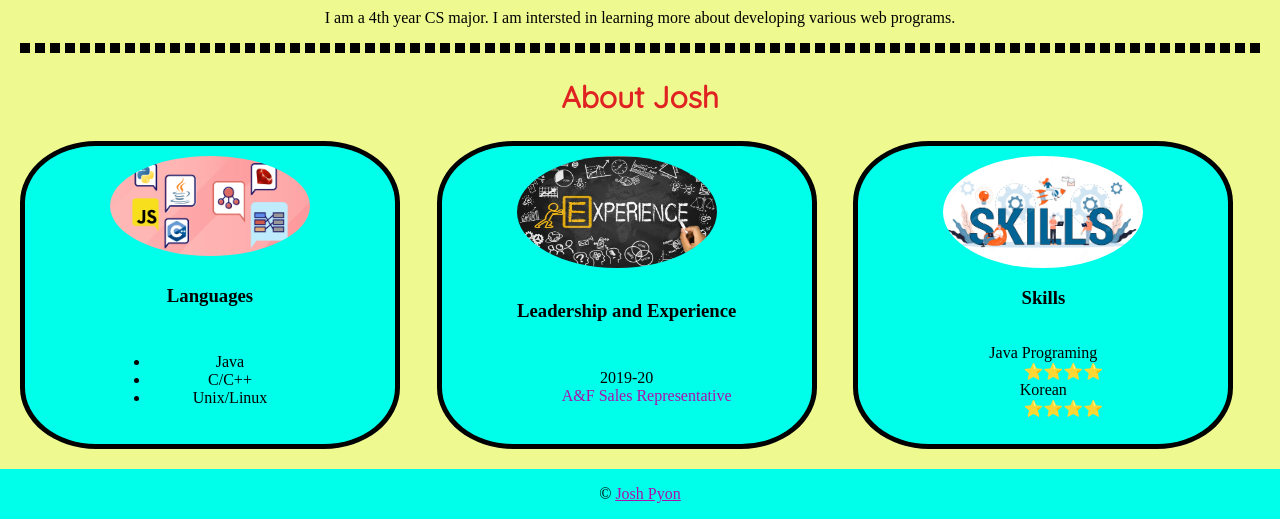
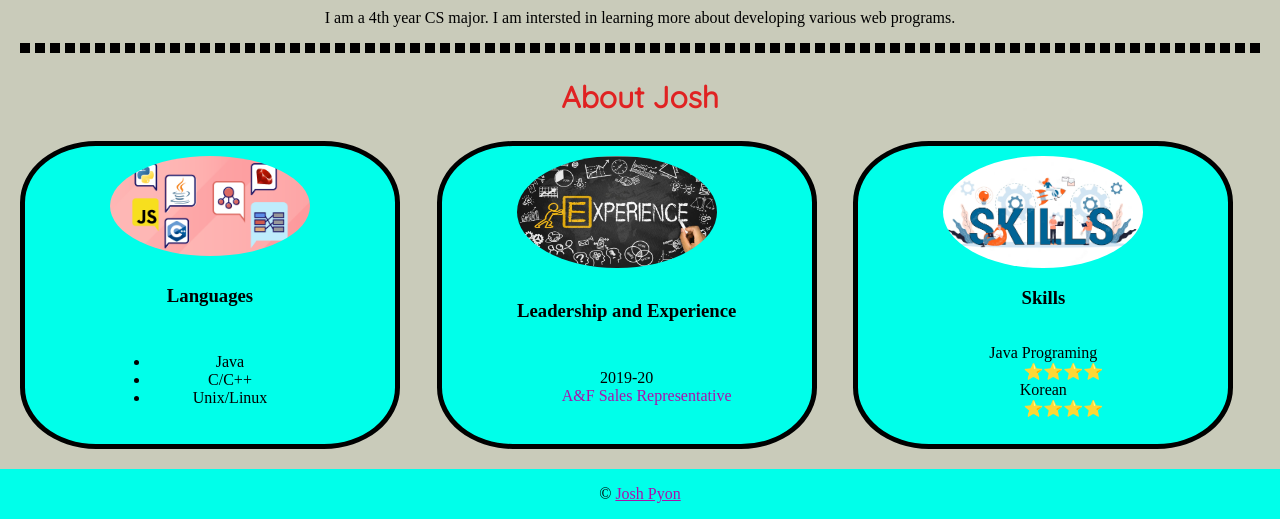
Before and after one commit to jpyon27/jpyon27.github.io, a plain HTML site: page cv/index.html in a window 1280 px wide. Shown: the part 683-1202 px from the top of the page. Drawn offline with Linux system fonts and the light colour scheme.

Commit message:
Update style.css

```diff
--- a/cv/css/style.css
+++ b/cv/css/style.css
@@ -41,7 +41,7 @@ footer a:hover{
     padding: 50px;
 }
 .content {
-    background-color: rgb(238, 249, 144);
+    background-color: rgb(201, 203, 186);
     padding: 20px;
 }
 .content a {
```
